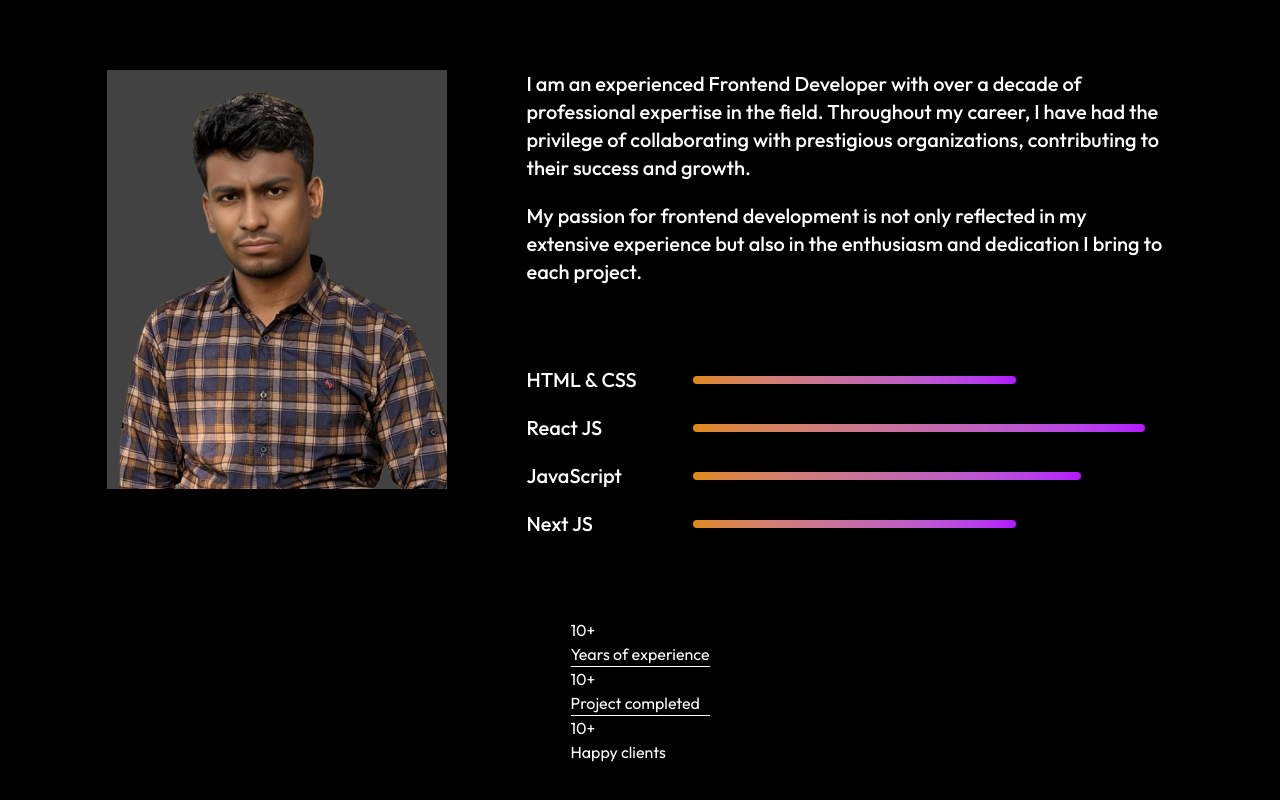
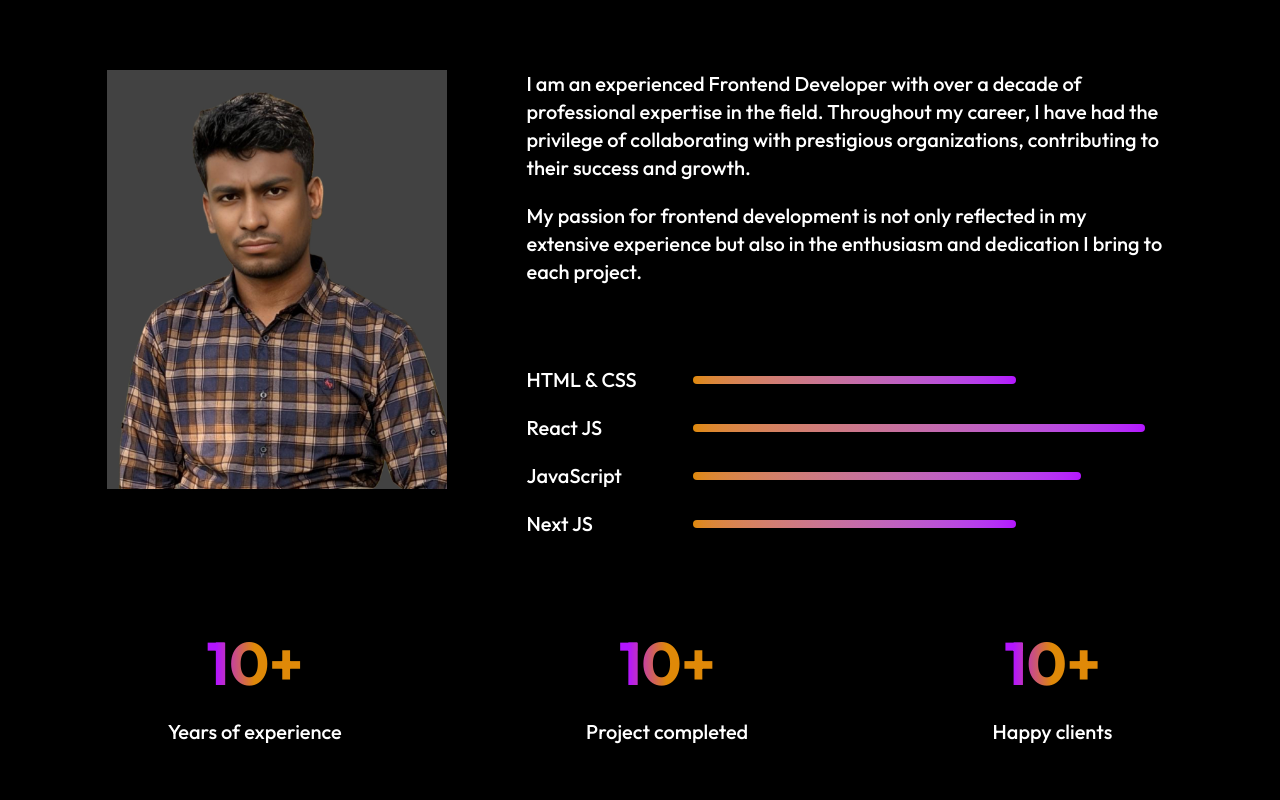
Before and after one commit to showrov4g/my-protfolio, a React (Vite) app: page / in a window 1280 px wide. Shown: the part 1128-1928 px from the top of the page. Built offline with nearby package versions, Linux system fonts and the light colour scheme.

Commit message:
service section design complete

```diff
--- a/src/components/About/About.css
+++ b/src/components/About/About.css
@@ -4,3 +4,10 @@
     right: 0;
     z-index: -1;
 }
+.achievement h1{
+    font-size: 60px;
+    font-weight: 700;
+    background: linear-gradient(270deg, #DF8908 50.41%, #B415FF 90%);
+    -webkit-background-clip: text;
+    -webkit-text-fill-color: transparent;
+}
--- a/src/components/About/About.jsx
+++ b/src/components/About/About.jsx
@@ -48,20 +48,20 @@ const About = () => {
       </div>
 
       {/* achievement section  */}
-      <div>
-        <div>
+      <div className="achievement flex w-full justify-around mb-20">
+        <div className="flex flex-col items-center gap-2.5 transition-all duration-200 hover:scale-125">
           <h1>10+</h1>
-          <p>Years of experience</p>
+          <p className="text-xl font-medium">Years of experience</p>
         </div>
         <hr />
-        <div>
+        <div  className="flex flex-col items-center gap-2.5 transition-all duration-200c  hover:scale-125">
           <h1>10+</h1>
-          <p>Project completed</p>
+          <p className="text-xl font-medium">Project completed</p>
         </div>
         <hr />
-        <div>
+        <div  className="flex flex-col items-center gap-2.5 transition-all duration-200  hover:scale-125">
           <h1>10+</h1>
-          <p>Happy clients</p>
+          <p className="text-xl font-medium">Happy clients</p>
         </div>
       </div>
     </div>
```
Also changed, not shown: src/index.css (line endings or trailing spaces).
